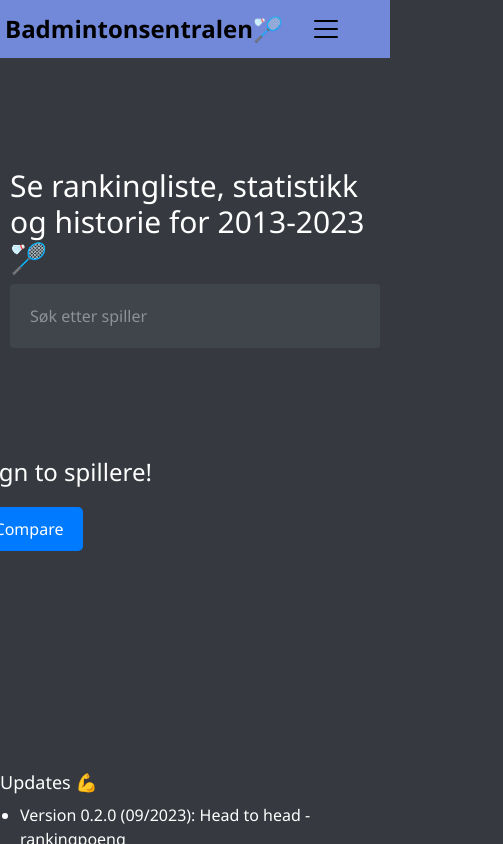
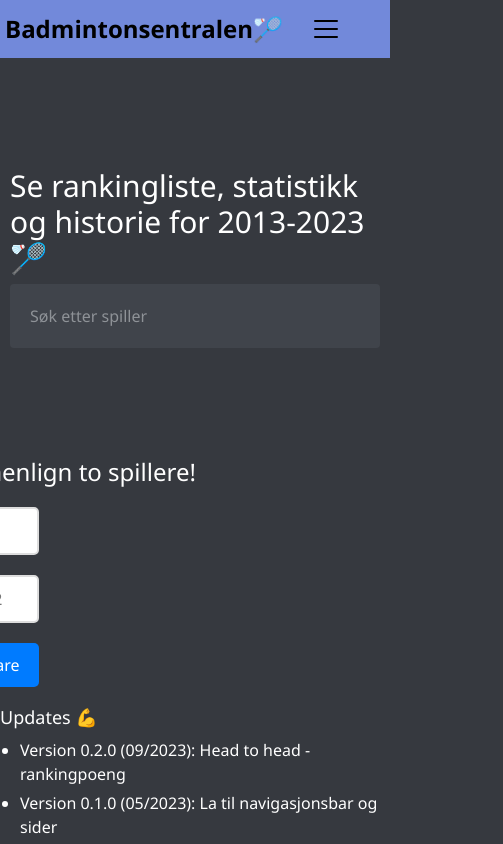
Before and after one commit to torstein123/Badstat.no, a React (Create React App) app: page / in a window 390 px wide. Shown: the top 844 px of the page, 503 px wide, since content can reach past the window. Built offline with nearby package versions, Linux system fonts and the light colour scheme.

Commit message:
Update PlayerSearch.css

```diff
--- a/src/components/PlayerSearch.css
+++ b/src/components/PlayerSearch.css
@@ -105,3 +105,21 @@
     font-size: 24px;
     margin-bottom: 20px; /* Add spacing below the header */
   }
+
+
+  @media (max-width: 768px) {
+    .input-container {
+      flex-direction: column;
+      align-items: stretch;
+      gap: 0;
+    }
+
+    .suggestion-container {
+      margin-right: 0; /* Remove the right margin */
+      margin-bottom: 20px; /* Add some space at the bottom */
+    }
+
+    .compare-button {
+      width: 100%; /* Make the button full-width */
+    }
+  }
```
